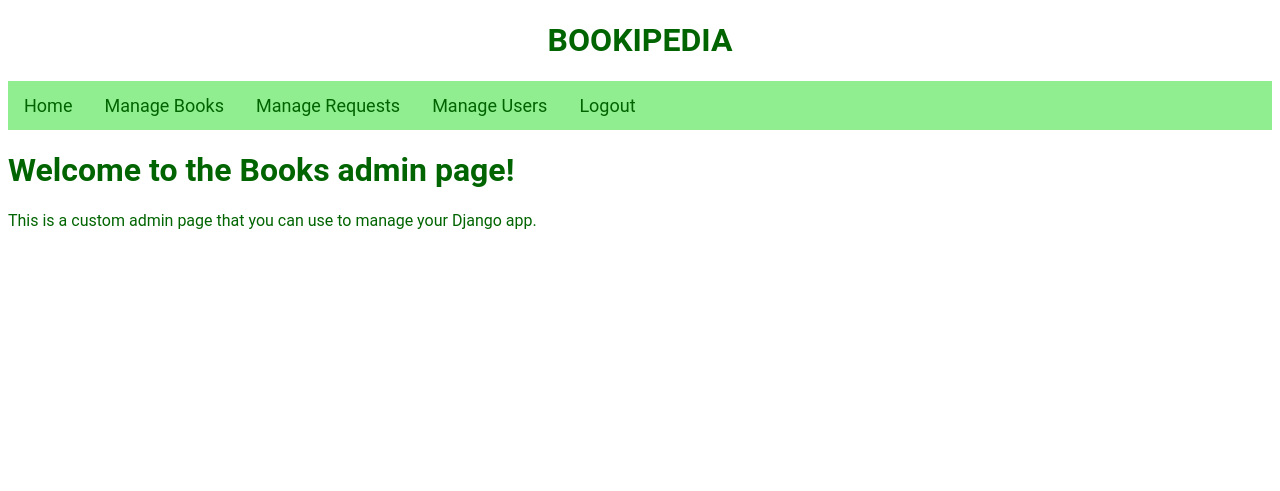
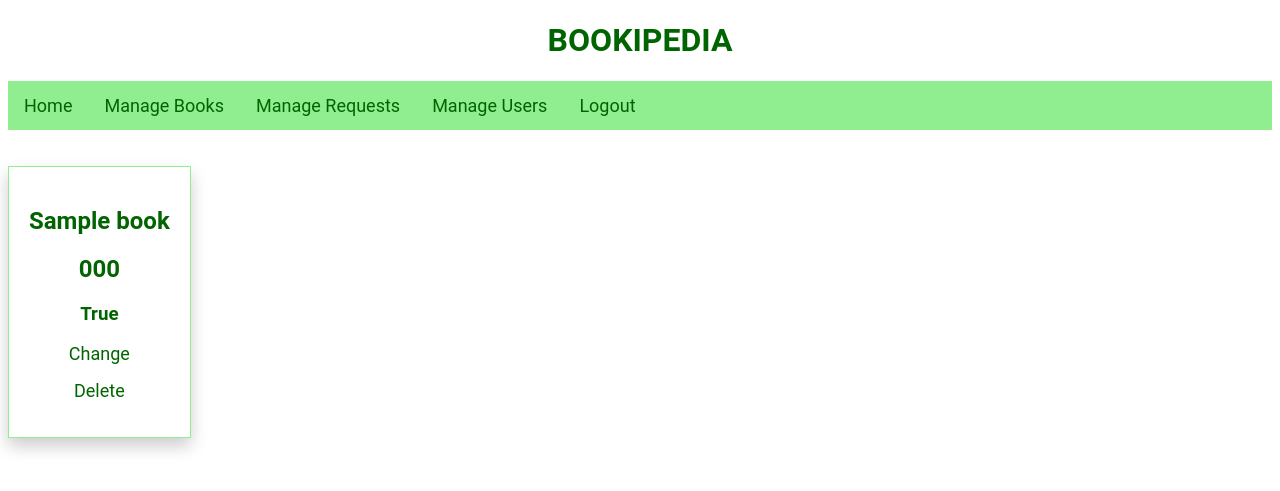
Before and after one commit to shaikh-ma/LibraryManagement, a Django app: page /admin/manage_books in a window 1280 px wide. Shown: the top 491 px of the page. Run offline with Django 3.2, Linux system fonts and the light colour scheme; a user stored in the database is signed in; tables that the repository leaves empty hold one stand-in row (values such as "Sample post").

Commit message:
Custom Admin Pages

```diff
--- a/libman/libadmin/templates/libadmin/manage_books.html
+++ b/libman/libadmin/templates/libadmin/manage_books.html
@@ -1,6 +1,18 @@
 {% extends "library/base.html" %}
 
 {% block content %}
-<h1>Welcome to the Books admin page!</h1>
-<p>This is a custom admin page that you can use to manage your Django app.</p>
+
+<br/> <br/>
+{% for book in books %}
+<div class="card">
+<div>
+    <h2>{{ book.title}}</h2>
+    <h2>{{ book.book_code }}</h2>
+    <h3>{{ book.is_available }}</h3>
+<p><a href="/super_admin/library/book/{{book.pk}}/change/">Change</a></p>
+<p><a href="/super_admin/library/book/{{book.pk}}/delete/">Delete</a></p>
+
+</div>
+</div>
+{% endfor %}
 {% endblock %}
--- a/libman/libadmin/views.py
+++ b/libman/libadmin/views.py
@@ -1,5 +1,6 @@
 from django.shortcuts import render
 from django.contrib.auth.decorators import user_passes_test
+from library.models import Book, Request, User
 
 def is_admin(user):
     return user.is_superuser
@@ -11,14 +12,16 @@ def library_admin(request):
 
 @user_passes_test(is_admin)
 def manage_books(request):
-    return render(request, 'libadmin/manage_books.html')
+    books = Book.objects.all()
+    return render(request, 'libadmin/manage_books.html', {'books': books})
+
+@user_passes_test(is_admin)
+def manage_requests(request):
+    requests = Request.objects.all()
+    return render(request, 'libadmin/manage_requests.html', {'requests': requests})
 
 
 @user_passes_test(is_admin)
 def manage_users(request):
-    return render(request, 'libadmin/manage_users.html')
-
-
-@user_passes_test(is_admin)
-def manage_requests(request):
-    return render(request, 'libadmin/manage_requests.html')
+    users = User.objects.all()
+    return render(request, 'libadmin/manage_users.html', {'users': users})
```
Also changed, not shown: libman/libadmin/templates/libadmin/manage_requests.html (+12 -2 lines), libman/libadmin/templates/libadmin/manage_users.html (+9 -2 lines), libman/library/signals.py (added, +17 -0 lines).
